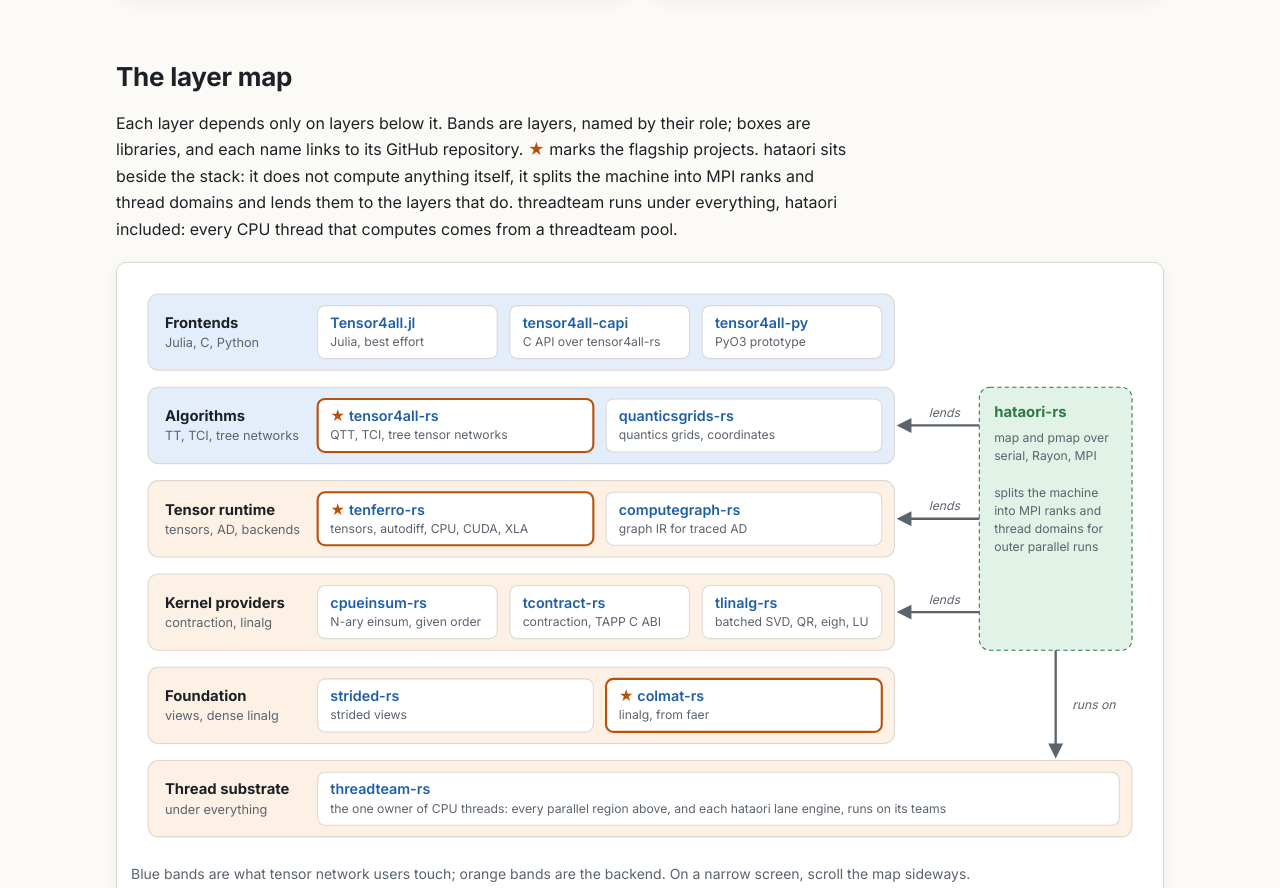
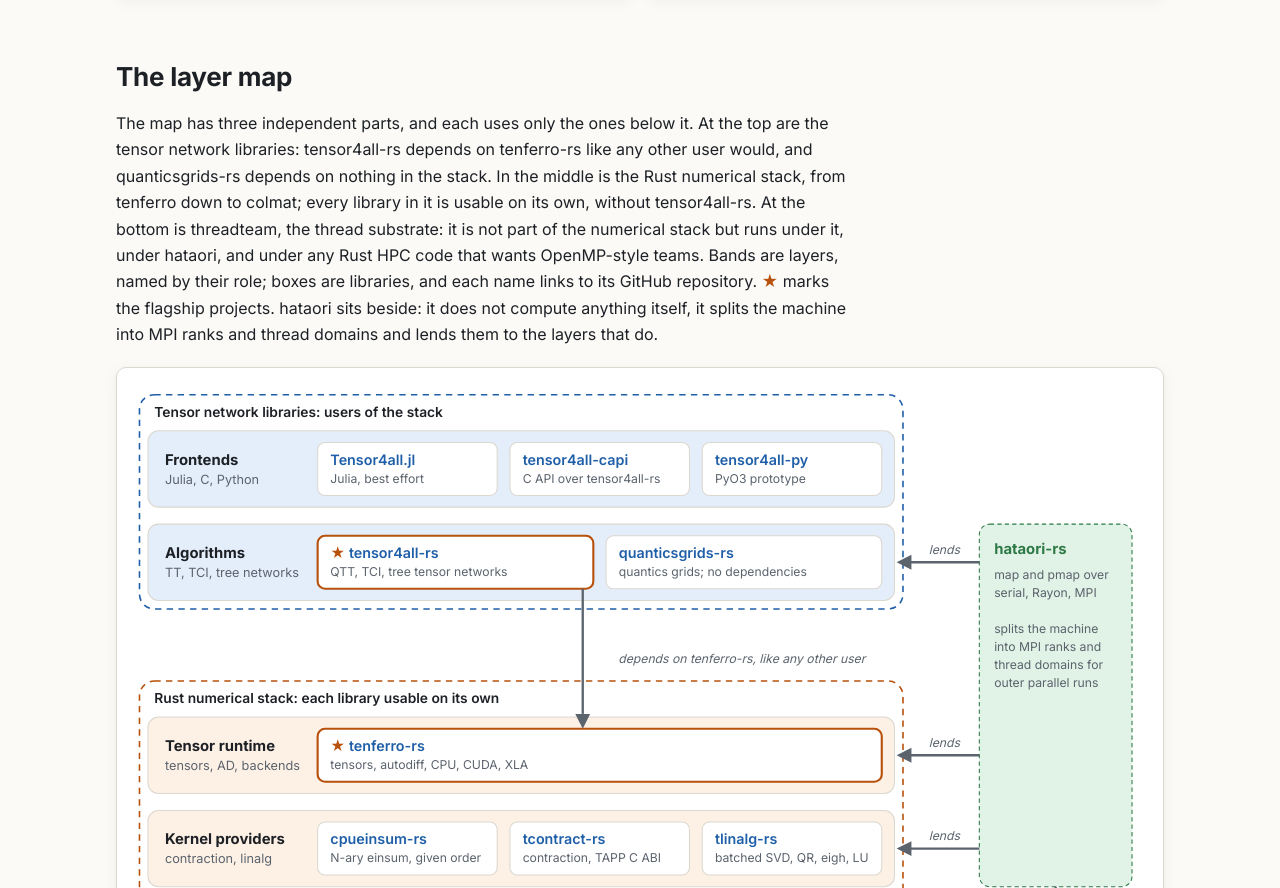
Before and after one commit to tensor4all/tensor4all-meta, a plain HTML site: page site/stack/index.html in a window 1280 px wide. Shown: the part 1509-2397 px from the top of the page. Drawn offline with Linux system fonts and the light colour scheme; files whose address does not match are found by name.

Commit message:
stack: redraw the layer map as three independent groups
The map read as one integrated stack, as if every layer had to be used
together. It now has three groups, each using only the ones below:

- tensor network libraries (frontends, tensor4all-rs, quanticsgrids-rs),
  with one arrow showing that tensor4all-rs depends on tenferro-rs like
  any other user; quanticsgrids-rs depends on nothing in the stack;
- the Rust numerical stack (tenferro down to colmat), each library usable
  on its own;
- threadteam, the thread substrate under the stack, hataori and any Rust
  HPC code, outside the numerical stack.

computegraph-rs leaves the map and the repository table (users do not
touch it) and moves to the supporting repositories. The overview text,
caption and layer list now describe the three groups.

Co-Authored-By: Claude Opus 5.5 <noreply@anthropic.com>

```diff
--- a/site/stack/assets/stack-map.js
+++ b/site/stack/assets/stack-map.js
@@ -1,4 +1,6 @@
-// Draws the shared layer map into every element with class "stack-map".
+// Draws the shared layer map into every element with class "stack-map": three groups,
+// the tensor network libraries, the Rust numerical stack they use (each library usable on
+// its own), and the threadteam substrate under any Rust HPC code.
 // data-focus="users" or "backend" dims the layers that page does not cover.
 (function () {
   var GH = "https://github.com/tensor4all/";
@@ -13,10 +15,9 @@
       { t: "tensor4all-py", d: "PyO3 prototype", href: T4A + "tensor4all-py" } ] },
     { id: "algo", kind: "user", label: "Algorithms", sub: "TT, TCI, tree networks", boxes: [
       { t: "tensor4all-rs", d: "QTT, TCI, tree tensor networks", href: GH + "tensor4all-rs", star: true },
-      { t: "quanticsgrids-rs", d: "quantics grids, coordinates", href: GH + "quanticsgrids-rs" } ] },
+      { t: "quanticsgrids-rs", d: "quantics grids; no dependencies", href: GH + "quanticsgrids-rs" } ] },
     { id: "tenferro", kind: "backend", label: "Tensor runtime", sub: "tensors, AD, backends", boxes: [
-      { t: "tenferro-rs", d: "tensors, autodiff, CPU, CUDA, XLA", href: GH + "tenferro-rs", star: true },
-      { t: "computegraph-rs", d: "graph IR for traced AD", href: GH + "computegraph-rs" } ] },
+      { t: "tenferro-rs", d: "tensors, autodiff, CPU, CUDA, XLA", href: GH + "tenferro-rs", star: true } ] },
     { id: "prov", kind: "backend", label: "Kernel providers", sub: "contraction, linalg", boxes: [
       { t: "cpueinsum-rs", d: "N-ary einsum, given order", href: GH + "cpueinsum-rs" },
       { t: "tcontract-rs", d: "contraction, TAPP C ABI", href: GH + "tcontract-rs" },
@@ -26,11 +27,12 @@
       { t: "colmat-rs", d: "linalg, from faer", href: GH + "colmat-rs", star: true } ] },
     // wide: the band runs under hataori too, because every CPU thread in the
     // stack, and every thread a hataori lane computes on, comes from threadteam.
-    { id: "threads", kind: "backend", label: "Thread substrate", sub: "under everything", wide: true, boxes: [
-      { t: "threadteam-rs", d: "the one owner of CPU threads: every parallel region above, and each hataori lane engine, runs on its teams", href: GH + "threadteam-rs" } ] }
+    { id: "threads", kind: "neutral", label: "Threads", sub: "OpenMP-style teams", wide: true, boxes: [
+      { t: "threadteam-rs", d: "the one owner of CPU threads: the stack, hataori and host codes (DFT, quantum chemistry) all run on its teams", href: GH + "threadteam-rs" } ] }
   ];
   var NS = "http://www.w3.org/2000/svg";
   var W = 960, BAND_X = 16, BAND_W = 704, ROW_H = 72, GAP = 16, TOP = 16;
+  var LABEL_H = 30, SPLIT = 2, SPLIT_GAP = 64, SPLIT2 = 5, SPLIT2_GAP = 28;  // rows before SPLIT are the tensor network libraries
   var BOX_X0 = 176, BOX_X1 = 708, BOX_GAP = 12;
   var SIDE_X = 800, SIDE_W = 144;
 
@@ -48,15 +50,24 @@
 
   function draw(host) {
     var focus = host.getAttribute("data-focus") || "all";
-    var H = TOP + ROWS.length * ROW_H + (ROWS.length - 1) * GAP + TOP;
+    function rowY(i) { return TOP + LABEL_H + i * (ROW_H + GAP) + (i >= SPLIT ? SPLIT_GAP + LABEL_H : 0) + (i >= SPLIT2 ? SPLIT2_GAP + LABEL_H : 0); }
+    var H = rowY(ROWS.length - 1) + ROW_H + TOP + 8;
     var svg = el("svg", { viewBox: "0 0 " + W + " " + H, role: "img",
-      "aria-label": "Layer map of the tensor4all Rust stack, from frontends down to shared foundations, with hataori beside it. threadteam-rs is a full-width band under both the stack and hataori, since all CPU threads come from it. The flagship projects tensor4all-rs, tenferro-rs and colmat-rs are starred." });
+      "aria-label": "Layer map in three groups. Top: tensor network libraries (frontends, tensor4all-rs, quanticsgrids-rs), which use the stack; tensor4all-rs depends on tenferro-rs. Middle: the Rust numerical stack (tenferro-rs, cpueinsum-rs, tcontract-rs, tlinalg-rs, strided-rs, colmat-rs), each usable on its own. Bottom: threadteam-rs, the thread substrate for any Rust HPC code, which the stack and hataori run on. hataori sits beside and lends execution resources. The flagship projects tensor4all-rs, tenferro-rs and colmat-rs are starred." });
     var title = el("title", {}, svg);
     title.textContent = "tensor4all Rust stack";
 
+    function frame(i0, i1, label, cls, x1) {
+      var y0 = rowY(i0) - LABEL_H - 4, y1 = rowY(i1) + ROW_H + 8;
+      el("rect", { x: BAND_X - 8, y: y0, width: x1 - BAND_X + 16, height: y1 - y0, rx: 14, "class": "sm-group " + cls }, svg);
+      text(svg, BAND_X + 6, y0 + 21, "sm-grouplabel", label);
+    }
+    frame(0, SPLIT - 1, "Tensor network libraries: users of the stack", "user", BAND_X + BAND_W);
+    frame(SPLIT, SPLIT2 - 1, "Rust numerical stack: each library usable on its own", "backend", BAND_X + BAND_W);
+    frame(SPLIT2, ROWS.length - 1, "Thread substrate: for any Rust HPC code, not only this stack", "neutral", SIDE_X + SIDE_W);
     ROWS.forEach(function (row, i) {
-      var y = TOP + i * (ROW_H + GAP);
-      var dim = (focus === "users" && row.kind === "backend" && row.id !== "tenferro") ||
+      var y = rowY(i);
+      var dim = (focus === "users" && row.kind !== "user" && row.id !== "tenferro") ||
                 (focus === "backend" && row.kind === "user");
       var g = el("g", { "class": dim ? "sm-dim" : "" }, svg);
       var bandW = row.wide ? SIDE_X + SIDE_W - BAND_X : BAND_W;
@@ -84,8 +95,16 @@
       });
     });
 
+    var ux = BOX_X0 + 250, uy0 = rowY(SPLIT - 1) + ROW_H - 11, uy1 = rowY(SPLIT) + 11;
+    el("path", { d: "M" + ux + "," + uy0 + " L" + ux + "," + (uy1 - 14), "class": "sm-arrow" }, svg);
+    el("polygon", { points: ux + "," + uy1 + " " + (ux - 7) + "," + (uy1 - 14) + " " + (ux + 7) + "," + (uy1 - 14), "class": "sm-head" }, svg);
+    text(svg, ux + 150, (uy0 + uy1) / 2 + 4, "sm-verb", "depends on tenferro-rs, like any other user");
+    var tx = BOX_X0 + 250, ty0 = rowY(SPLIT2 - 1) + ROW_H + 9, ty1 = rowY(SPLIT2) + 11;
+    el("path", { d: "M" + tx + "," + ty0 + " L" + tx + "," + (ty1 - 14), "class": "sm-arrow" }, svg);
+    el("polygon", { points: tx + "," + ty1 + " " + (tx - 7) + "," + (ty1 - 14) + " " + (tx + 7) + "," + (ty1 - 14), "class": "sm-head" }, svg);
+    text(svg, tx + 110, ty0 + 22, "sm-verb", "takes its threads from threadteam");
     // hataori beside the stack: it lends MPI ranks and thread domains to rows 1 to 3
-    var sy = TOP + (ROW_H + GAP), sh = 3 * ROW_H + 2 * GAP;
+    var sy = rowY(1), sh = rowY(3) + ROW_H - rowY(1);
     var side = el("a", { href: GH + "hataori-rs", "class": "sm-link", target: "_top" }, svg);
     el("rect", { x: SIDE_X, y: sy, width: SIDE_W, height: sh, rx: 10, "class": "sm-side" }, side);
     text(side, SIDE_X + 14, sy + 28, "sm-sidetitle", "hataori-rs");
@@ -94,7 +113,7 @@
     });
     var tipX = BAND_X + BAND_W + 2;
     for (var r = 1; r <= 3; r++) {
-      var cy = TOP + r * (ROW_H + GAP) + ROW_H / 2;
+      var cy = rowY(r) + ROW_H / 2;
       el("path", { d: "M" + SIDE_X + "," + cy + " L" + (tipX + 12) + "," + cy, "class": "sm-arrow" }, svg);
       el("polygon", { points: tipX + "," + cy + " " + (tipX + 14) + "," + (cy - 7) + " " + (tipX + 14) + "," + (cy + 7),
         "class": "sm-head" }, svg);
@@ -102,7 +121,7 @@
     }
     // hataori itself sits on threadteam: its lanes lead threadteam teams
     var ax = SIDE_X + SIDE_W / 2, ay0 = sy + sh;
-    var ay1 = TOP + (ROWS.length - 1) * (ROW_H + GAP) - 2;
+    var ay1 = rowY(ROWS.length - 1) - 2;
     el("path", { d: "M" + ax + "," + ay0 + " L" + ax + "," + (ay1 - 12), "class": "sm-arrow" }, svg);
     el("polygon", { points: ax + "," + ay1 + " " + (ax - 7) + "," + (ay1 - 14) + " " + (ax + 7) + "," + (ay1 - 14),
       "class": "sm-head" }, svg);
--- a/site/stack/assets/style.css
+++ b/site/stack/assets/style.css
@@ -172,6 +172,12 @@ footer .inner { max-width: 1080px; margin: 0 auto; padding: 20px 16px 40px; }
 .sm-band { fill: var(--surface-2); stroke: var(--line); }
 .sm-band.user { fill: var(--accent-soft); }
 .sm-band.backend { fill: var(--warm-soft); }
+.sm-band.neutral { fill: var(--surface-2); }
+.sm-group { fill: none; stroke-width: 1.5; stroke-dasharray: 6 5; }
+.sm-group.user { stroke: var(--accent); }
+.sm-group.backend { stroke: var(--warm); }
+.sm-group.neutral { stroke: var(--muted); }
+.sm-grouplabel { font: 600 13px var(--sans); fill: var(--text); }
 .sm-label { fill: var(--text); font: 700 14px var(--sans); }
 .sm-sub { fill: var(--muted); font: 12px var(--sans); }
 .sm-box { fill: var(--surface); stroke: var(--line); }
--- a/site/stack/index.html
+++ b/site/stack/index.html
@@ -101,20 +101,20 @@
   </div>
 
   <h2 id="map">The layer map</h2>
-  <p>Each layer depends only on layers below it. Bands are layers, named by their role; boxes are libraries, and each name links to its GitHub repository. <span class="star">&#9733;</span> marks the flagship projects. hataori sits beside the stack: it does not compute anything itself, it splits the machine into MPI ranks and thread domains and lends them to the layers that do. threadteam runs under everything, hataori included: every CPU thread that computes comes from a threadteam pool.</p>
+  <p>The map has three independent parts, and each uses only the ones below it. At the top are the tensor network libraries: tensor4all-rs depends on tenferro-rs like any other user would, and quanticsgrids-rs depends on nothing in the stack. In the middle is the Rust numerical stack, from tenferro down to colmat; every library in it is usable on its own, without tensor4all-rs. At the bottom is threadteam, the thread substrate: it is not part of the numerical stack but runs under it, under hataori, and under any Rust HPC code that wants OpenMP-style teams. Bands are layers, named by their role; boxes are libraries, and each name links to its GitHub repository. <span class="star">&#9733;</span> marks the flagship projects. hataori sits beside: it does not compute anything itself, it splits the machine into MPI ranks and thread domains and lends them to the layers that do.</p>
   <figure class="figure">
     <div class="map-scroll"><div class="stack-map" data-focus="all"></div></div>
-    <figcaption>Blue bands are what tensor network users touch; orange bands are the backend. On a narrow screen, scroll the map sideways.</figcaption>
+    <figcaption>Blue: tensor network libraries. Orange: the numerical stack, each library usable on its own. Grey: the thread substrate under any Rust HPC code. On a narrow screen, scroll the map sideways.</figcaption>
   </figure>
 
   <h2 id="layers">The layers in brief</h2>
   <ul>
     <li><strong>Frontends.</strong> Rust programs use tensor4all-rs directly. <a href="https://github.com/tensor4all/Tensor4all.jl">Tensor4all.jl</a> is a Julia frontend over the C API, maintained on a best effort basis for light use and teaching. Python bindings (<code>tensor4all-py</code>) live in the tensor4all-rs repository.</li>
     <li><strong>Algorithms.</strong> <span class="star">&#9733;</span> <a href="https://github.com/tensor4all/tensor4all-rs">tensor4all-rs</a> holds the algorithms: tensor trains, TCI, quantics grids and operators, tree tensor networks, patching, HDF5 I/O. It keeps two stacks on purpose (a TT and TCI stack and a network stack) with an explicit bridge between them. Grid and coordinate conversion lives in the standalone <a href="https://github.com/tensor4all/quanticsgrids-rs">quanticsgrids-rs</a>.</li>
-    <li><strong>Tensor runtime.</strong> <span class="star">&#9733;</span> <a href="https://github.com/tensor4all/tenferro-rs">tenferro-rs</a> is the tensor runtime: typed and dynamic tensors, eager and traced automatic differentiation, CPU and CUDA backends and an experimental XLA path. tensor4all-rs reaches it through one adapter crate. <a href="https://github.com/tensor4all/computegraph-rs">computegraph-rs</a> supplies the graph IR that traced AD builds on.</li>
+    <li><strong>Tensor runtime.</strong> <span class="star">&#9733;</span> <a href="https://github.com/tensor4all/tenferro-rs">tenferro-rs</a> is the tensor runtime: typed and dynamic tensors, eager and traced automatic differentiation, CPU and CUDA backends and an experimental XLA path. tensor4all-rs reaches it through one adapter crate, as one user among others; tenferro does not depend on tensor4all-rs.</li>
     <li><strong>Kernel providers.</strong> Tensor-free numerical libraries that tenferro calls: <a href="https://github.com/tensor4all/cpueinsum-rs">cpueinsum</a> for N-ary einsum, <a href="https://github.com/tensor4all/tcontract-rs">tcontract</a> for binary contraction over arbitrary strides, and <a href="https://github.com/tensor4all/tlinalg-rs">tlinalg</a> for batched factorizations. They take borrowed strided views and an explicit execution token, so they are usable on their own, including from C.</li>
     <li><strong>Foundation.</strong> <a href="https://github.com/tensor4all/strided-rs">strided-rs</a> defines the strided view types every layer above passes around. Dense arithmetic comes from <span class="star">&#9733;</span> <a href="https://github.com/tensor4all/colmat-rs">colmat-rs</a>, tensor4all's pure Rust linear algebra library derived from faer (formerly published as <code>t4a-faer</code>).</li>
-    <li><strong>Thread substrate.</strong> <a href="https://github.com/tensor4all/threadteam-rs">threadteam-rs</a> owns the CPU threads and is the base of all thread parallelism in the stack: it is the only place where parallel tasks start, and strided-rs, colmat, the kernel providers and tenferro all take their threads from it. hataori's tenferro lanes run on threadteam teams too, which is why its band spans the whole map.</li>
+    <li><strong>Thread substrate.</strong> <a href="https://github.com/tensor4all/threadteam-rs">threadteam-rs</a> owns the CPU threads. It is not a numerical library and not part of the stack above it: it gives any Rust HPC code OpenMP-style teams, barriers and CPU placement. In the stack it is the only place where parallel tasks start, and strided-rs, colmat, the kernel providers and tenferro all take their threads from it; hataori's lanes run on threadteam teams too, and so can a host code such as a DFT or quantum chemistry program.</li>
     <li><strong>Beside the stack.</strong> <a href="https://github.com/tensor4all/hataori-rs">hataori-rs</a> provides data-parallel map and pmap over serial, Rayon, MPI and hybrid execution, for the outer level of a study: parameter scans, momenta, independent patches.</li>
   </ul>
 
@@ -138,7 +138,6 @@
       <tr><td><a href="https://github.com/tensor4all/tenferro-examples">tenferro-examples</a></td><td>runnable tenferro examples: PINN, neural ODE, DeepONet, neural-network quantum states</td><td>README</td></tr>
       <tr><td><a href="https://github.com/tensor4all/quanticsgrids-rs">quanticsgrids-rs</a></td><td>quantics grids and coordinate conversion</td><td>README</td></tr>
       <tr><td><a href="https://github.com/tensor4all/Tensor4all.jl">Tensor4all.jl</a></td><td>Julia frontend, best effort</td><td>README</td></tr>
-      <tr><td><a href="https://github.com/tensor4all/computegraph-rs">computegraph-rs</a></td><td>graph IR used by traced AD</td><td>rustdoc</td></tr>
       <tr><td><a href="https://github.com/tensor4all/cpueinsum-rs">cpueinsum-rs</a></td><td>N-ary einsum with caller-supplied order</td><td>README</td></tr>
       <tr><td><a href="https://github.com/tensor4all/tcontract-rs">tcontract-rs</a></td><td>binary strided contraction, TAPP C ABI</td><td>README</td></tr>
       <tr><td><a href="https://github.com/tensor4all/tlinalg-rs">tlinalg-rs</a></td><td>batched SVD, QR, LU, Cholesky, eigensolvers</td><td>README</td></tr>
@@ -148,7 +147,7 @@
       <tr><td><a href="https://github.com/tensor4all/hataori-rs">hataori-rs</a></td><td>map and pmap over Rayon and MPI</td><td><a href="https://tensor4all.org/hataori-rs/">docs</a></td></tr>
     </tbody>
   </table></div>
-  <p>Supporting repositories: <a href="https://github.com/tensor4all/hdf5-rt">hdf5-rt</a> and <a href="https://github.com/tensor4all/rsmpi-rt">rsmpi-rt</a> load HDF5 and MPI at run time so a Rust extension can share them with Julia or Python; <a href="https://github.com/tensor4all/elem-simd-math-rs">elem-simd-math-rs</a> provides vectorized elementwise math; <a href="https://github.com/tensor4all/tensor-ad-oracles">tensor-ad-oracles</a> is a database of derivative-correctness oracles for the AD rules; <a href="https://github.com/tensor4all/t4a-gemm">t4a-gemm</a> is the matrix multiply fork under colmat, with Apple Silicon SME kernels; <a href="https://github.com/tensor4all/t4a-gpu-backend">t4a-gpu-backend</a> and <a href="https://github.com/tensor4all/t4a-cuda-kernels">t4a-cuda-kernels</a> are GPU runtimes and kernels developed and validated on their own before tenferro adopts them.</p>
+  <p>Supporting repositories: <a href="https://github.com/tensor4all/computegraph-rs">computegraph-rs</a> is the graph IR inside tenferro's traced AD; <a href="https://github.com/tensor4all/hdf5-rt">hdf5-rt</a> and <a href="https://github.com/tensor4all/rsmpi-rt">rsmpi-rt</a> load HDF5 and MPI at run time so a Rust extension can share them with Julia or Python; <a href="https://github.com/tensor4all/elem-simd-math-rs">elem-simd-math-rs</a> provides vectorized elementwise math; <a href="https://github.com/tensor4all/tensor-ad-oracles">tensor-ad-oracles</a> is a database of derivative-correctness oracles for the AD rules; <a href="https://github.com/tensor4all/t4a-gemm">t4a-gemm</a> is the matrix multiply fork under colmat, with Apple Silicon SME kernels; <a href="https://github.com/tensor4all/t4a-gpu-backend">t4a-gpu-backend</a> and <a href="https://github.com/tensor4all/t4a-cuda-kernels">t4a-cuda-kernels</a> are GPU runtimes and kernels developed and validated on their own before tenferro adopts them.</p>
 
   <h2 id="bench">Benchmarks</h2>
   <p>Performance claims are measured, not assumed. Each campaign lives in its own repository, keys its results by library commit and hardware profile, and publishes a site:</p>
```
Also changed, not shown: site/stack/users.html (+1 -1 lines).
